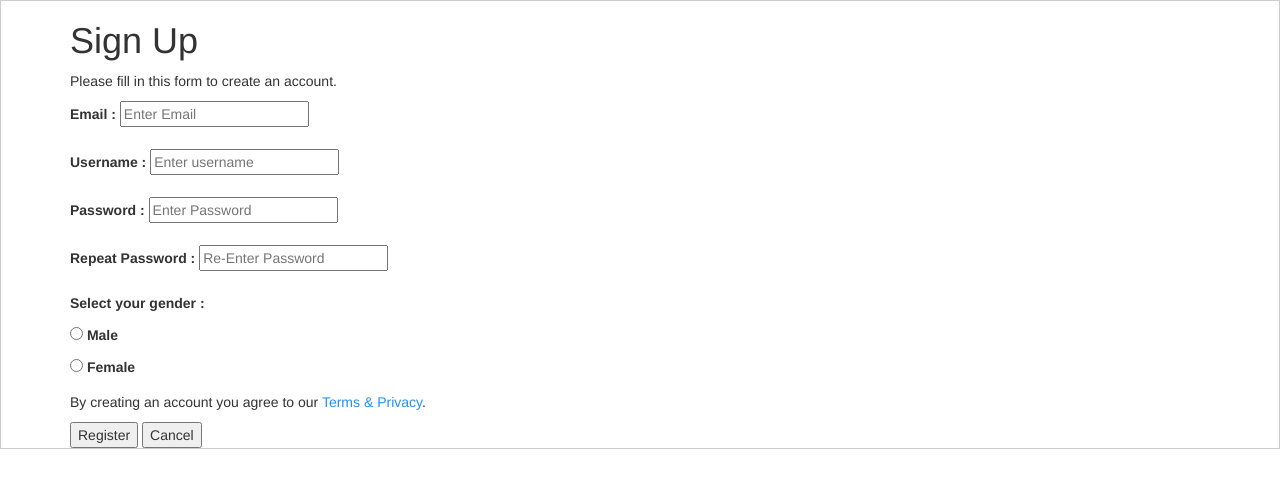
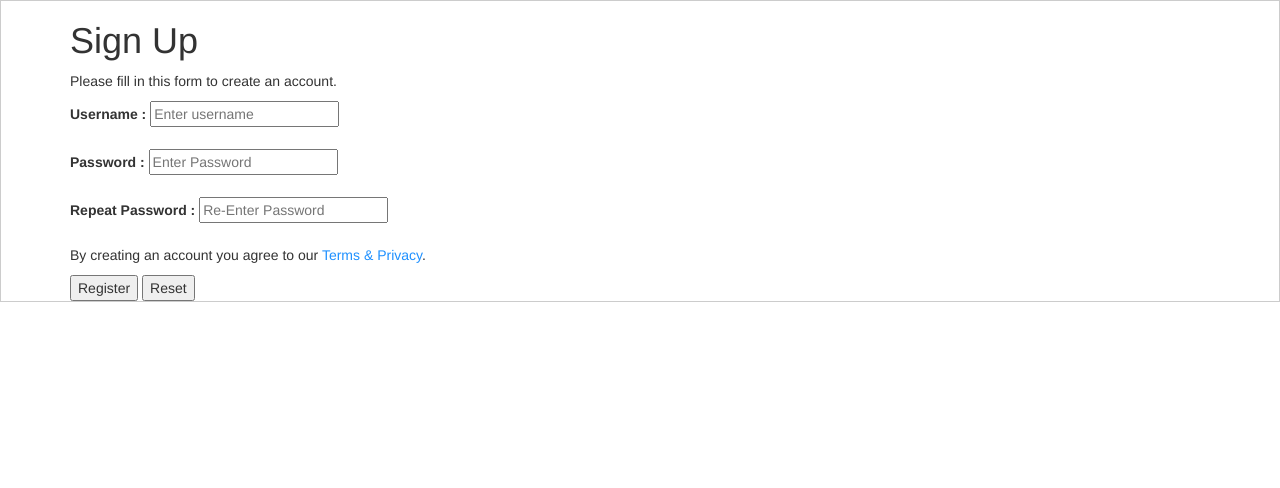
Before and after one commit to sarrieta/goldenshoe, a Django app: page / in a window 1280 px wide. Shown: the top 488 px of the page. Run offline with Django 3.2, Linux system fonts and the light colour scheme; some libraries are stand-ins or nearby versions.

Commit message:
commented out email and gender input fields on the html

```diff
--- a/src/matchsite/matchapp/templates/matchapp/base.html
+++ b/src/matchsite/matchapp/templates/matchapp/base.html
@@ -1,4 +1,6 @@
 {% load static %}
+
+<!DOCTYPE html>
 <html>
     <head>
 
--- a/src/matchsite/matchapp/templates/matchapp/sign_up.html
+++ b/src/matchsite/matchapp/templates/matchapp/sign_up.html
@@ -10,8 +10,9 @@
     <p>Please fill in this form to create an account.</p>
 
 
-    <label for="email"><b>Email :</b></label>
-    <input type="text" id = "email" placeholder="Enter Email" name="email" required> <br><br>
+  <!--  <label for="email"><b>Email :</b></label>
+    <input type="text" id = "email" placeholder="Enter Email" name="email"
+    pattern="/^[a-zA-Z0-9.!#$%&’*+/=?^_`{|}~-]+@[a-zA-Z0-9-]+(?:\.[a-zA-Z0-9-]+)*$/" required> <br><br>-->
 
     <label for="username"><b>Username :</b></label>
     <input id = "username" type="text" placeholder="Enter username" name="user" required>
@@ -20,18 +21,18 @@
 
     <label for="psw"><b>Password :</b></label>
     <input type="password" id="psw" name="psw" placeholder="Enter Password" pattern="(?=.*\d)(?=.*[a-z])(?=.*[A-Z]).{8,}"
-     title="Must contain at least one number and one uppercase and lowercase letter, and at
-     least 8 or more characters" required><br><br>
+    title="Must contain at least one number and one uppercase and lowercase letter, and at least 8 or more characters"
+    required><br><br>
 
      <label for="psw"><b>Repeat Password :</b></label>
      <input type="password" id="psw-rep" name="psw-rep" placeholder="Re-Enter Password" required>
      <span id='message'></span>
      <br><br>
 
-    <label>
+  <!--   <label>
       <p>Select your gender :</p><input type="radio" id = "gender" name="gender" value="male" style="margin-bottom:15px"> Male<br>
       <input type="radio" name="gender" value="female" style="margin-bottom:15px"> Female<br>
-    </label>
+    </label>-->
 
     <p>By creating an account you agree to our <a href="#" style="color:dodgerblue">Terms & Privacy</a>.</p>
 
@@ -45,7 +46,7 @@
       </script>
     <div class="clearfix">
       <button type="button" class="signupbtn">Register</button>
-      <button type="button" class="cancelbtn">Cancel</button>
+      <button type="reset" value="Reset">Reset</button>
 
     </div>
 
```
